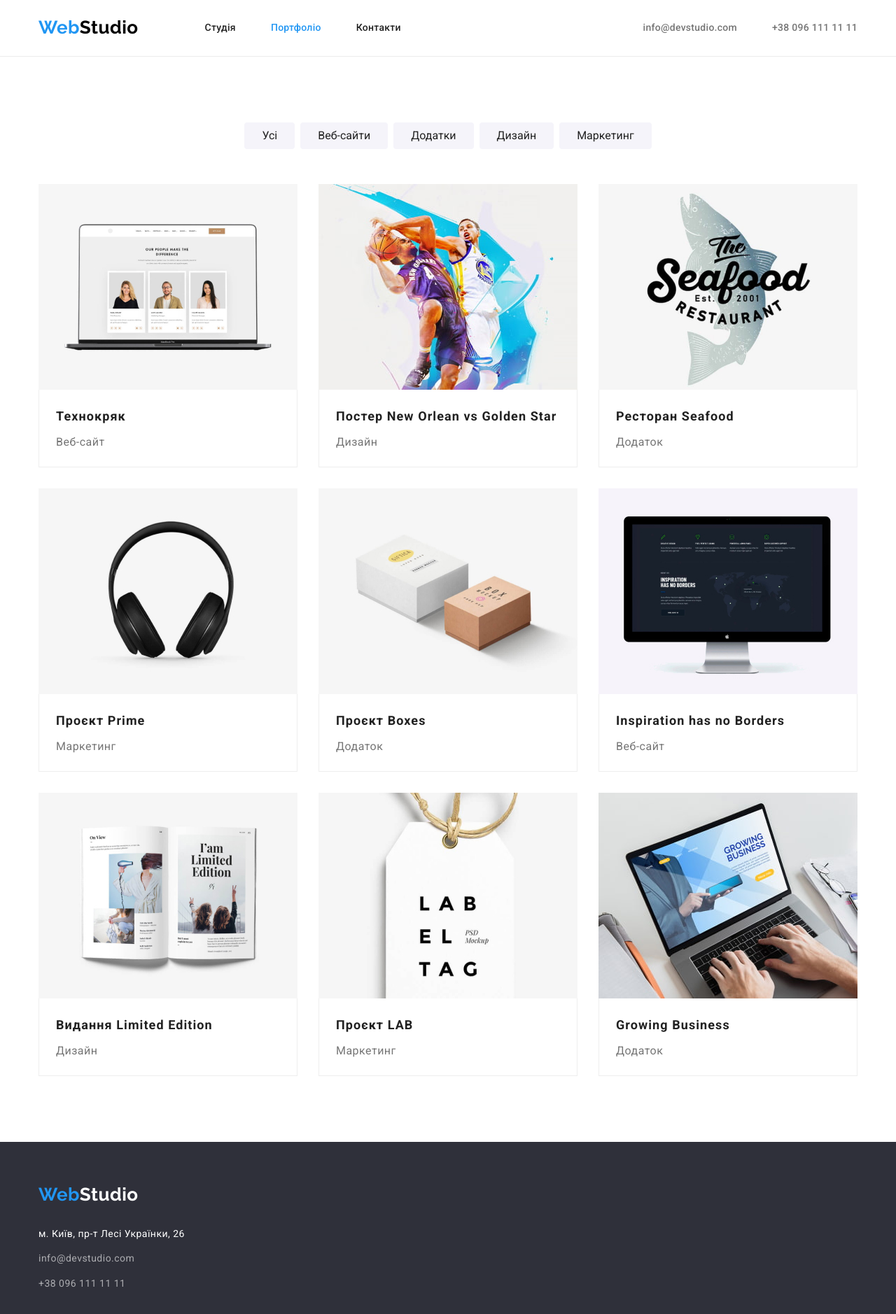
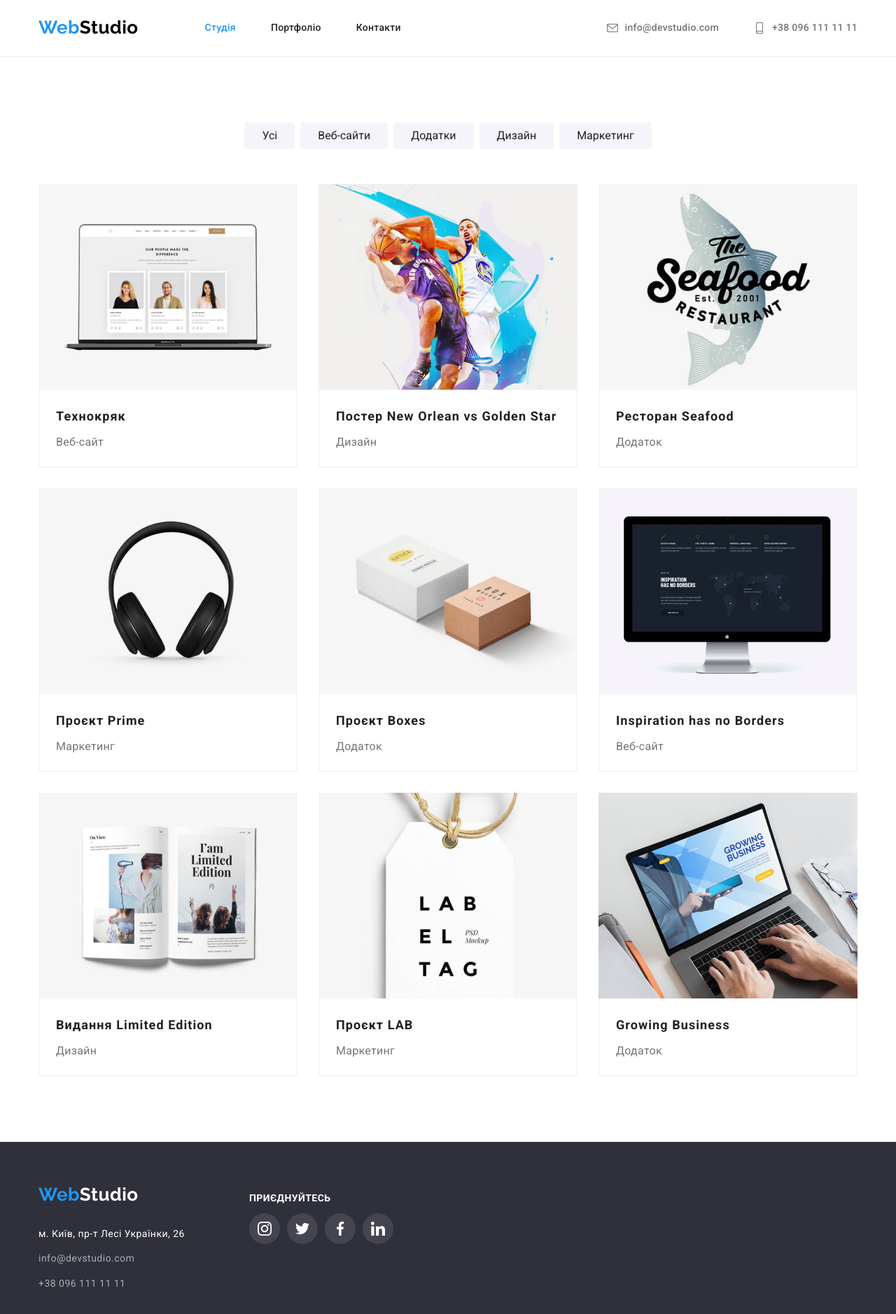
Before and after one commit to jke80/goit-markup-hw-04, a plain HTML site: page portfolio.html in a window 1280 px wide. Shown: the whole page at 70% size. Drawn offline with nearby package versions, Linux system fonts and the light colour scheme.

Commit message:
все зробив, залишилось перевірити по критеріям

```diff
--- a/css/styles.css
+++ b/css/styles.css
@@ -284,13 +284,15 @@ body {
   height: 44px;
   border-radius: 50%;
 }
-.socials-link:hover {
+.socials-link:hover,
+.socials-link:focus {
   background-color: var(--site-accent-color);
 }
 .team .socials-icon {
   fill: var(--icon-fill-color);
 }
-.socials-link:hover .socials-icon {
+.socials-link:hover .socials-icon,
+.socials-link:focus .socials-icon {
   fill: var(--logo-color-white);
 }
 /* clients */
@@ -324,10 +326,12 @@ body {
 .client-icon {
   fill:var(--icon-fill-color);
 }
-.clients-list .link:hover .client-icon {
+.clients-list .link:hover .client-icon,
+.clients-list .link:focus .client-icon {
 fill: var(--site-accent-color);
 }
-.clients-list .link:hover .thumb {
+.clients-list .link:hover .thumb,
+.clients-list .link:focus .thumb {
 border-color: var(--site-accent-color);
 }
 /* portfolio */
@@ -372,7 +376,11 @@ border-color: var(--site-accent-color);
   flex-basis: calc((100% - 2 * 30px) / 3);
   overflow: hidden;
 }
-.works-item > div {
+.works-item:hover,
+.works-item:focus {
+  box-shadow: 0px 1px 1px rgba(0, 0, 0, 0.12), 0px 4px 4px rgba(0, 0, 0, 0.06), 1px 4px 6px rgba(0, 0, 0, 0.16);
+}
+.works-item .link> div {
   padding: 20px 24px;
   border-right: 1px solid #eeeeee;
   border-left: 1px solid #eeeeee;
@@ -388,6 +396,7 @@ border-color: var(--site-accent-color);
   margin-bottom: 4px;
 }
 .works-text {
+  color: var(--font-color);
   font-weight: 400;
   font-size: 16px;
   line-height: 1.88;
@@ -398,6 +407,12 @@ border-color: var(--site-accent-color);
   background-color: var(--hero-backgraund-color);
   padding-top: 60px;
   padding-bottom: 60px;
+}
+.footer .container {
+  display: flex;
+}
+.footer .container>div:first-child {
+  width: 231px;
 }
 .footer address {
   margin-top: 28px;
@@ -425,3 +440,32 @@ border-color: var(--site-accent-color);
   line-height: 1.71;
   text-decoration-line: none;
 }
+.footer-socials {
+  padding-top: 12px;
+  padding-left: 70px;
+}
+.footer-socials p {
+font-weight: 700;
+font-size: 14px;
+line-height: calc(16/14);
+letter-spacing: 0.03em;
+text-transform: uppercase;
+color: var(--hero-title-color);
+margin-top: 0;
+
+}
+.footer-socials ul {
+  display: flex;
+  gap: 10px;
+
+}
+.footer-socials .socials-link {
+  background: rgba(255, 255, 255, 0.1);
+}
+.footer-socials .socials-icon {
+  fill: var(--hero-title-color);
+}
+.footer-socials .socials-link:hover,
+.footer-socials .socials-link:focus {
+  background-color: var(--site-accent-color);
+}
--- a/portfolio.html
+++ b/portfolio.html
@@ -27,10 +27,10 @@
           >
           <ul class="site-nav list">
             <li class="site-nav-item">
-              <a href="./index.html" class="link">Студія</a>
+              <a href="./index.html" class="link current">Студія</a>
             </li>
             <li class="site-nav-item">
-              <a href="./portfolio.html" class="link current">Портфоліо</a>
+              <a href="./portfolio.html" class="link">Портфоліо</a>
             </li>
             <li class="site-nav-item"><a href="#" class="link">Контакти</a></li>
           </ul>
@@ -38,12 +38,20 @@
 
         <ul class="auth-nav list">
           <li class="auth-nav-item">
-            <a href="meilto:info@devstudio.com" class="link"
-              >info@devstudio.com</a
+            <a href="meilto:info@devstudio.com" class="link">
+              <svg class="auth-nav-icon" width="16" height="16">
+                <use href="./images/sprite.svg#envelope"></use>
+              </svg>
+              info@devstudio.com</a
             >
           </li>
           <li class="auth-nav-item">
-            <a href="tel:+380961111111" class="link">+38 096 111 11 11</a>
+            <a href="tel:+380961111111" class="link">
+              <svg class="auth-nav-icon" width="16" height="16">
+                <use href="./images/sprite.svg#smartphone"></use>
+              </svg>
+              +38 096 111 11 11</a
+            >
           </li>
         </ul>
       </div>
@@ -74,6 +82,7 @@
           <!-- Роботи -->
           <ul class="page-works list">
             <li class="works-item">
+              <a href="#" class="link">
                 <img
                 src="./images/project1.jpg"
                 alt="Технокряк"
@@ -85,8 +94,11 @@
                 <h2 class="works-title">Технокряк</h2>
                 <p class="works-text">Веб-сайт</p>
               </div>
+              </a>
+
             </li>
             <li class="works-item">
+              <a href="#" class="link">
                 <img
                 src="./images/project2.jpg"
                 alt="Постер New Orlean vs Golden Star"
@@ -98,8 +110,11 @@
                 <h2 class="works-title">Постер New Orlean vs Golden Star</h2>
                 <p class="works-text">Дизайн</p>
               </div>
+              </a>
+
             </li>
             <li class="works-item">
+              <a href="#" class="link">
                 <img
                 src="./images/project3.jpg"
                 alt="Ресторан Seafood"
@@ -111,8 +126,11 @@
                 <h2 class="works-title">Ресторан Seafood</h2>
                 <p class="works-text">Додаток</p>
               </div>
+              </a>
+
             </li>
             <li class="works-item">
+              <a href="#" class="link">
                 <img
                 src="./images/project4.jpg"
                 alt="Проєкт Prime"
@@ -124,8 +142,11 @@
                 <h2 class="works-title">Проєкт Prime</h2>
                 <p class="works-text">Маркетинг</p>
               </div>
+              </a>
+
             </li>
             <li class="works-item">
+              <a href="#" class="link">
                 <img
                 src="./images/project5.jpg"
                 alt="Проєкт Boxes"
@@ -137,8 +158,11 @@
                 <h2 class="works-title">Проєкт Boxes</h2>
                 <p class="works-text">Додаток</p>
               </div>
+              </a>
+
             </li>
             <li class="works-item">
+              <a href="#" class="link">
                 <img
                 src="./images/project6.jpg"
                 alt="Inspiration has no Borders"
@@ -150,8 +174,11 @@
                 <h2 class="works-title">Inspiration has no Borders</h2>
                 <p class="works-text">Веб-сайт</p>
               </div>
+              </a>
+
             </li>
             <li class="works-item">
+              <a href="#" class="link">
                 <img
                 src="./images/project7.jpg"
                 alt="Видання Limited Edition"
@@ -163,8 +190,11 @@
                 <h2 class="works-title">Видання Limited Edition</h2>
                 <p class="works-text">Дизайн</p>
               </div>
+              </a>
+
             </li>
             <li class="works-item">
+              <a href="#" class="link">
                 <img
                 src="./images/project8.jpg"
                 alt="Проєкт LAB"
@@ -176,8 +206,11 @@
                 <h2 class="works-title">Проєкт LAB</h2>
                 <p class="works-text">Маркетинг</p>
               </div>
+              </a>
+
             </li>
             <li class="works-item">
+              <a href="#" class="link">
                 <img
                 src="./images/project9.jpg"
                 alt="Growing Business"
@@ -189,6 +222,8 @@
                 <h2 class="works-title">Growing Business</h2>
                 <p class="works-text">Додаток</p>
               </div>
+              </a>
+
             </li>
           </ul>
         </div>
@@ -198,6 +233,7 @@
     <!-- Футер з адресою -->
     <footer class="footer">
       <div class="container">
+        <div>
           <a href="./index.html" class="logo"
           >Web<span class="logo-white">Studio</span></a
         >
@@ -224,6 +260,41 @@
           </ul>
         </address>
         </div>
+
+        <div class="footer-socials">
+          <p>приєднуйтесь</p>
+          <ul class="list">
+            <li>
+              <a class="socials-link" href="#"
+                ><svg class="socials-icon" width="20" height="20">
+                  <use href="./images/sprite.svg#instagram"></use>
+                </svg>
+              </a>
+            </li>
+            <li>
+              <a class="socials-link" href="#"
+                ><svg class="socials-icon" width="20" height="20">
+                  <use href="./images/sprite.svg#twitter"></use>
+                </svg>
+              </a>
+            </li>
+            <li>
+              <a class="socials-link" href="#"
+                ><svg class="socials-icon" width="20" height="20">
+                  <use href="./images/sprite.svg#facebook"></use>
+                </svg>
+              </a>
+            </li>
+            <li>
+              <a class="socials-link" href="#"
+                ><svg class="socials-icon" width="20" height="20">
+                  <use href="./images/sprite.svg#linkedin"></use>
+                </svg>
+              </a>
+            </li>
+          </ul>
+        </div>
+      </div>
     </footer>
   </body>
 </html>
```
Also changed, not shown: index.html (+37 -1 lines). Lines whose indentation alone changed are shown as unchanged.
